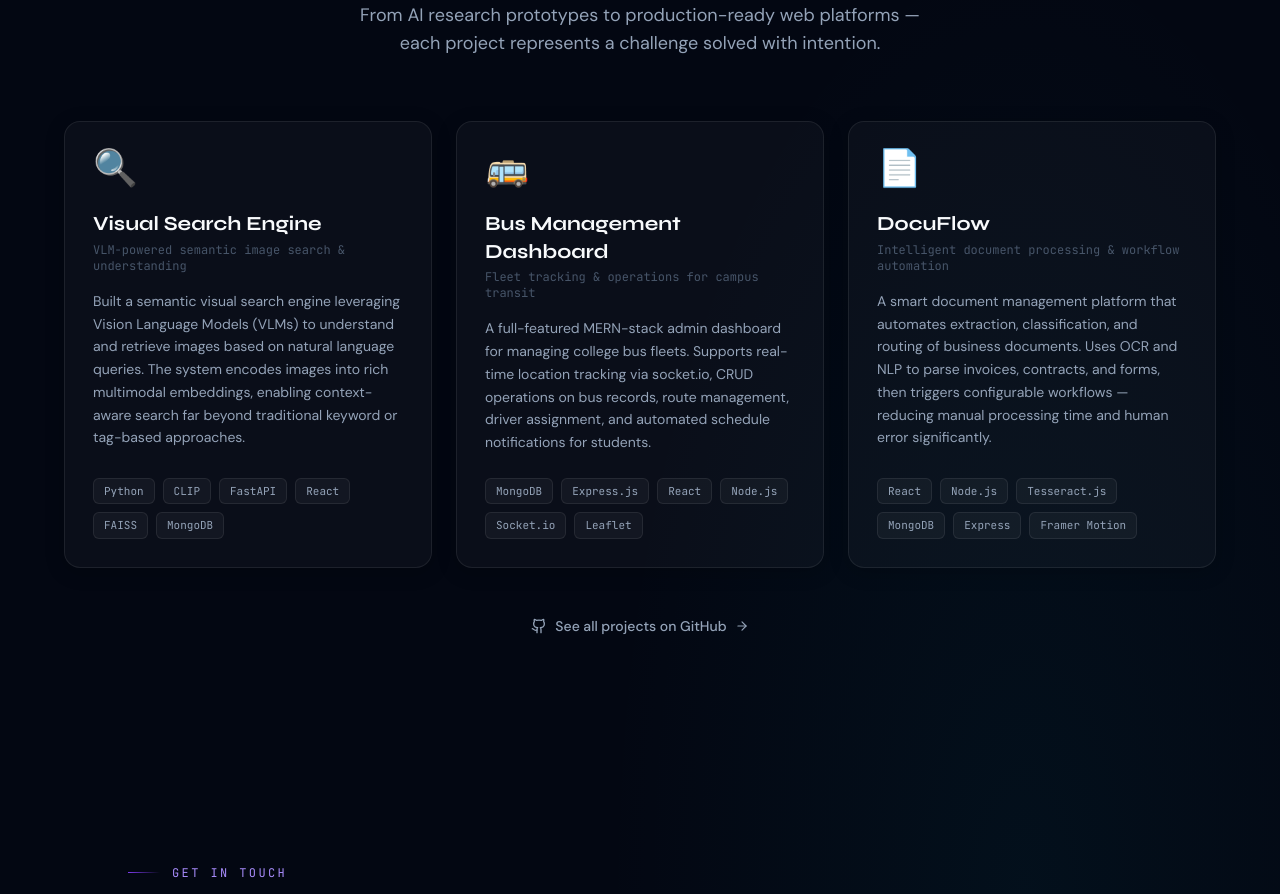
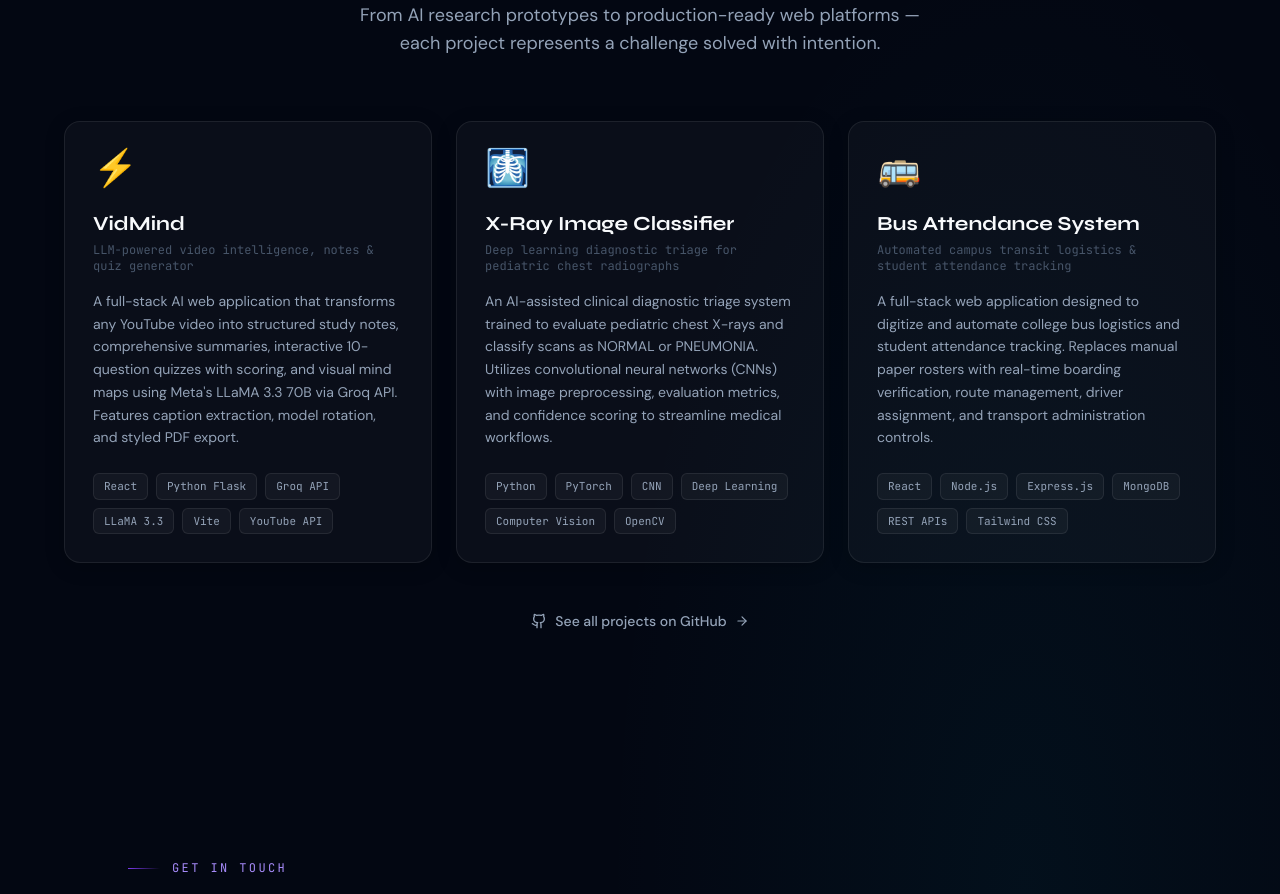
Before and after one commit to Satjot05/Personal-Portfolio, a React (Vite) app: page / in a window 1280 px wide. Shown: the part 2620-3514 px from the top of the page. Built offline with nearby package versions, Linux system fonts and the light colour scheme.

Commit message:
Update project details and email contact

```diff
--- a/src/App.jsx
+++ b/src/App.jsx
@@ -411,31 +411,31 @@ const SKILLS_DATA = [
 
 const PROJECTS_DATA = [
   {
-    title: "Visual Search Engine",
-    tagline: "VLM-powered semantic image search & understanding",
+    title: "VidMind",
+    tagline: "LLM-powered video intelligence, notes & quiz generator",
     description:
-      "Built a semantic visual search engine leveraging Vision Language Models (VLMs) to understand and retrieve images based on natural language queries. The system encodes images into rich multimodal embeddings, enabling context-aware search far beyond traditional keyword or tag-based approaches.",
-    tech: ["Python", "CLIP", "FastAPI", "React", "FAISS", "MongoDB"],
-    icon: "🔍",
-    link: "https://github.com/Satjot05/Visual-Search-Engine-Using-VLM",
+      "A full-stack AI web application that transforms any YouTube video into structured study notes, comprehensive summaries, interactive 10-question quizzes with scoring, and visual mind maps using Meta's LLaMA 3.3 70B via Groq API. Features caption extraction, model rotation, and styled PDF export.",
+    tech: ["React", "Python Flask", "Groq API", "LLaMA 3.3", "Vite", "YouTube API"],
+    icon: "⚡",
+    link: "https://github.com/Satjot05/Vidmind",
   },
   {
-    title: "Bus Management Dashboard",
-    tagline: "Fleet tracking & operations for campus transit",
+    title: "X-Ray Image Classifier",
+    tagline: "Deep learning diagnostic triage for pediatric chest radiographs",
     description:
-      "A full-featured MERN-stack admin dashboard for managing college bus fleets. Supports real-time location tracking via socket.io, CRUD operations on bus records, route management, driver assignment, and automated schedule notifications for students.",
-    tech: ["MongoDB", "Express.js", "React", "Node.js", "Socket.io", "Leaflet"],
+      "An AI-assisted clinical diagnostic triage system trained to evaluate pediatric chest X-rays and classify scans as NORMAL or PNEUMONIA. Utilizes convolutional neural networks (CNNs) with image preprocessing, evaluation metrics, and confidence scoring to streamline medical workflows.",
+    tech: ["Python", "PyTorch", "CNN", "Deep Learning", "Computer Vision", "OpenCV"],
+    icon: "🩻",
+    link: "https://github.com/Satjot05/X-Ray-Image-Classifier",
+  },
+  {
+    title: "Bus Attendance System",
+    tagline: "Automated campus transit logistics & student attendance tracking",
+    description:
+      "A full-stack web application designed to digitize and automate college bus logistics and student attendance tracking. Replaces manual paper rosters with real-time boarding verification, route management, driver assignment, and transport administration controls.",
+    tech: ["React", "Node.js", "Express.js", "MongoDB", "REST APIs", "Tailwind CSS"],
     icon: "🚌",
     link: "https://github.com/Satjot05/Bus-Attendance-System",
-  },
-  {
-    title: "DocuFlow",
-    tagline: "Intelligent document processing & workflow automation",
-    description:
-      "A smart document management platform that automates extraction, classification, and routing of business documents. Uses OCR and NLP to parse invoices, contracts, and forms, then triggers configurable workflows — reducing manual processing time and human error significantly.",
-    tech: ["React", "Node.js", "Tesseract.js", "MongoDB", "Express", "Framer Motion"],
-    icon: "📄",
-    link: "https://github.com/Satjot05/DocuFlow",
   },
 ];
 
@@ -1307,7 +1307,7 @@ function Contact() {
   const socials = [
     { icon: Github, label: "GitHub", href: "https://github.com/Satjot05" },
     { icon: Linkedin, label: "LinkedIn", href: "https://www.linkedin.com/in/satjot-singh-saini/" },
-    { icon: Mail, label: "Email", href: "mailto:hello@example.com" },
+    { icon: Mail, label: "Email", href: "mailto:sainisatjot005@gmail.com" },
   ];
 
   const inputStyle = {
```
